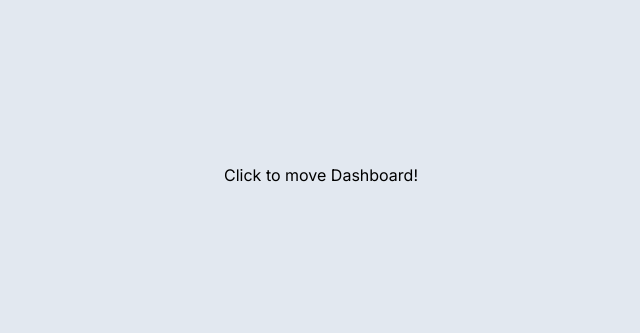
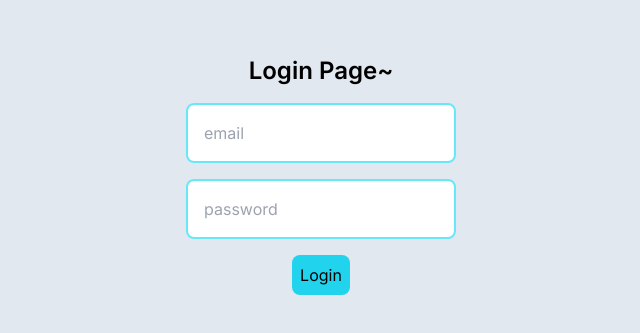
Before and after one commit to 93minki/next-app-router, a Next.js app: page / in a window 1280 px wide. Shown: the part 245-578 px from the top of the page, without its empty margins (319-959 px from the left). Built offline with nearby package versions, Linux system fonts and the light colour scheme.

Commit message:
Login Form

```diff
--- a/package.json
+++ b/package.json
@@ -22,6 +22,7 @@
     "postcss": "8.4.23",
     "react": "18.2.0",
     "react-dom": "18.2.0",
+    "react-hook-form": "^7.44.3",
     "tailwindcss": "3.3.2",
     "typescript": "*"
   },
--- a/src/app/blog/[id]/page.tsx
+++ /dev/null
@@ -1,11 +0,0 @@
-type Repository = {
-  id: number;
-  name: string;
-  full_name: string;
-};
-
-export default async function Page() {
-  const res = await fetch("https://api.github.com/repos/vercel/next.js");
-  const data: Repository = await res.json();
-  return <h1>{data.full_name}</h1>;
-}
--- a/src/app/dashboard/page.tsx
+++ b/src/app/dashboard/page.tsx
@@ -12,7 +12,6 @@ export async function generateMetadata({}) {
 }
 
 const DashboardPage = () => {
-  console.log("dashboard!");
   return (
     <DashBoardTemplate
       sideArea={<SidePanel />}
--- a/src/app/layout.tsx
+++ b/src/app/layout.tsx
@@ -16,9 +16,7 @@ export default function RootLayout({
 }) {
   return (
     <html lang="en">
-      <body
-        className={`${inter.className} p-5 bg-slate-200 `}
-      >
+      <body className={`${inter.className} p-5 bg-slate-200 h-screen `}>
         {children}
       </body>
     </html>
--- a/src/app/page.tsx
+++ b/src/app/page.tsx
@@ -1,9 +1,5 @@
-import Link from "next/link";
+import MainPage from "@/components/templates/MainPage/MainPage";
 
 export default async function Home() {
-  return (
-    <div className=" w-full h-screen text-center leading-[100vh]">
-      <Link href="/dashboard">Click to move Dashboard!</Link>
-    </div>
-  );
+  return <MainPage />;
 }
--- a/src/app/postlist/page.tsx
+++ /dev/null
@@ -1,38 +0,0 @@
-import { Suspense } from "react";
-
-export default function PostListPage() {
-  return (
-    <div>
-      <div>I'm Header!!!</div>
-      <Suspense fallback={<div>Post Loading...</div>}>
-        {/* @ts-expect-error Server Component */}
-        <PostList />
-      </Suspense>
-    </div>
-  );
-}
-
-const delayFetch = async (url: string, delay: number): Promise<any> => {
-  return new Promise((resolve, reject) => {
-    setTimeout(() => {
-      fetch(url)
-        .then((response) => response.json())
-        .then((data) => resolve(data))
-        .catch((error) => reject(error));
-    }, delay);
-  });
-};
-
-async function PostList() {
-  const posts = await delayFetch("http://localhost:3000/api/posts", 3000);
-
-  return (
-    <ul>
-      {posts.post.map(
-        (post: { id: number; title: string; content: string }) => {
-          return <li key={post.id}>{post.title}</li>;
-        }
-      )}
-    </ul>
-  );
-}
--- /dev/null
+++ b/src/components/templates/MainPage/MainPage.tsx
@@ -0,0 +1,50 @@
+"use client";
+import { useForm, SubmitHandler } from "react-hook-form";
+
+type Inputs = {
+  email: string;
+  password: string;
+};
+
+const MainPage = () => {
+  const {
+    register,
+    handleSubmit,
+    watch,
+    formState: { errors },
+  } = useForm<Inputs>();
+  const onSubmit: SubmitHandler<Inputs> = (data) => console.log(data);
+
+  console.log(watch("email"));
+
+  return (
+    <div className="w-1/2 text-center my-0 mx-auto h-screen flex flex-col justify-center">
+      <h1 className="text-2xl font-semibold mb-4">Login Page~</h1>
+      <form
+        onSubmit={handleSubmit(onSubmit)}
+        className="flex flex-col gap-4 items-center justify-center"
+      >
+        <input
+          placeholder="email"
+          {...register("email")}
+          type="email"
+          className="border-2 border-cyan-300 rounded-lg p-4"
+        />
+        {errors.email && <span>아이디를 입력해주세요</span>}
+        <input
+          placeholder="password"
+          {...register("password", { required: true })}
+          className="border-2 border-cyan-300 rounded-lg p-4"
+        />
+        {errors.password && <span>비밀번호를 입력해주세요</span>}
+        <input
+          type="submit"
+          className="bg-cyan-400 rounded-lg p-2"
+          value="Login"
+        />
+      </form>
+    </div>
+  );
+};
+
+export default MainPage;
```
Also changed, not shown: 1 other file (tests, documents, lock files or other folders).
